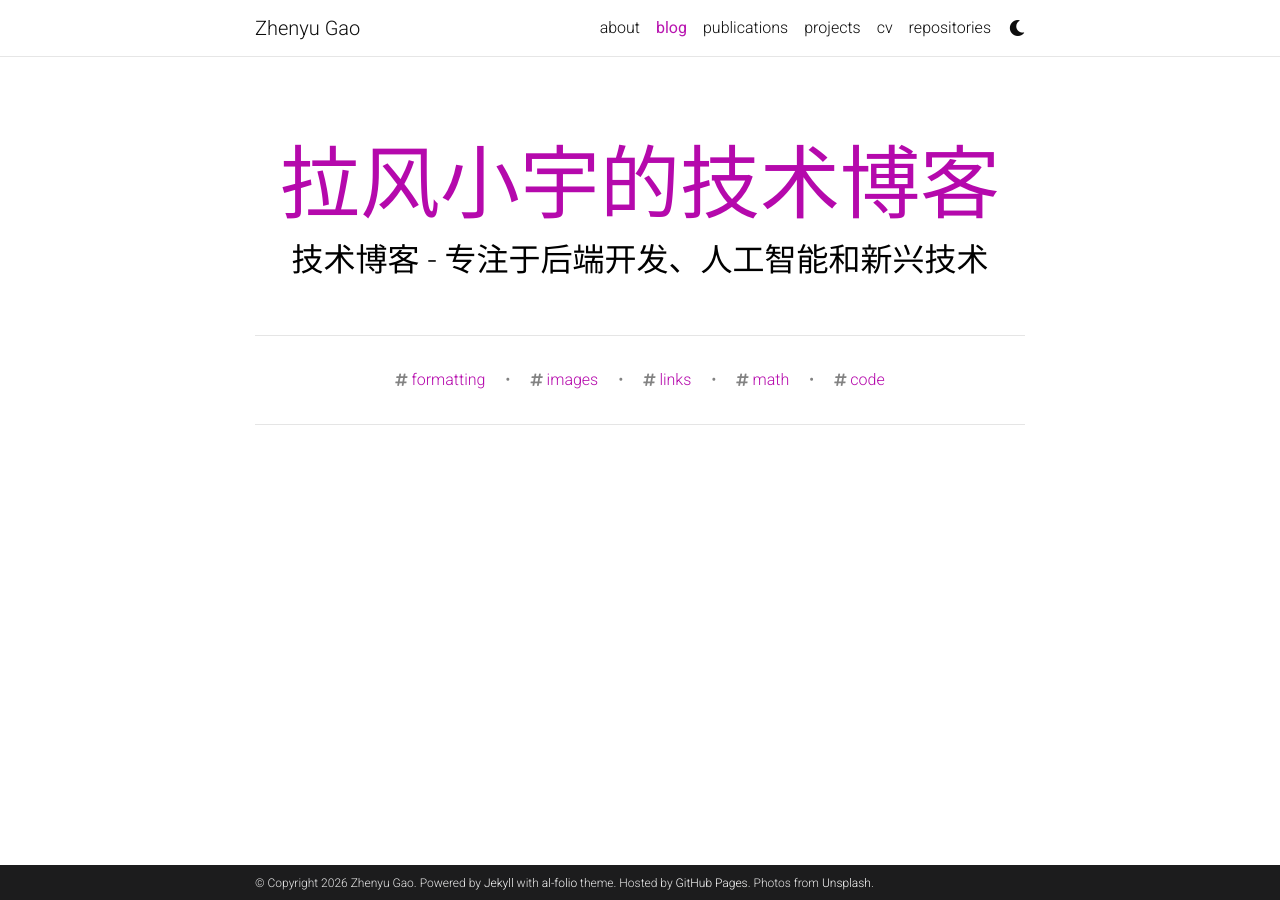
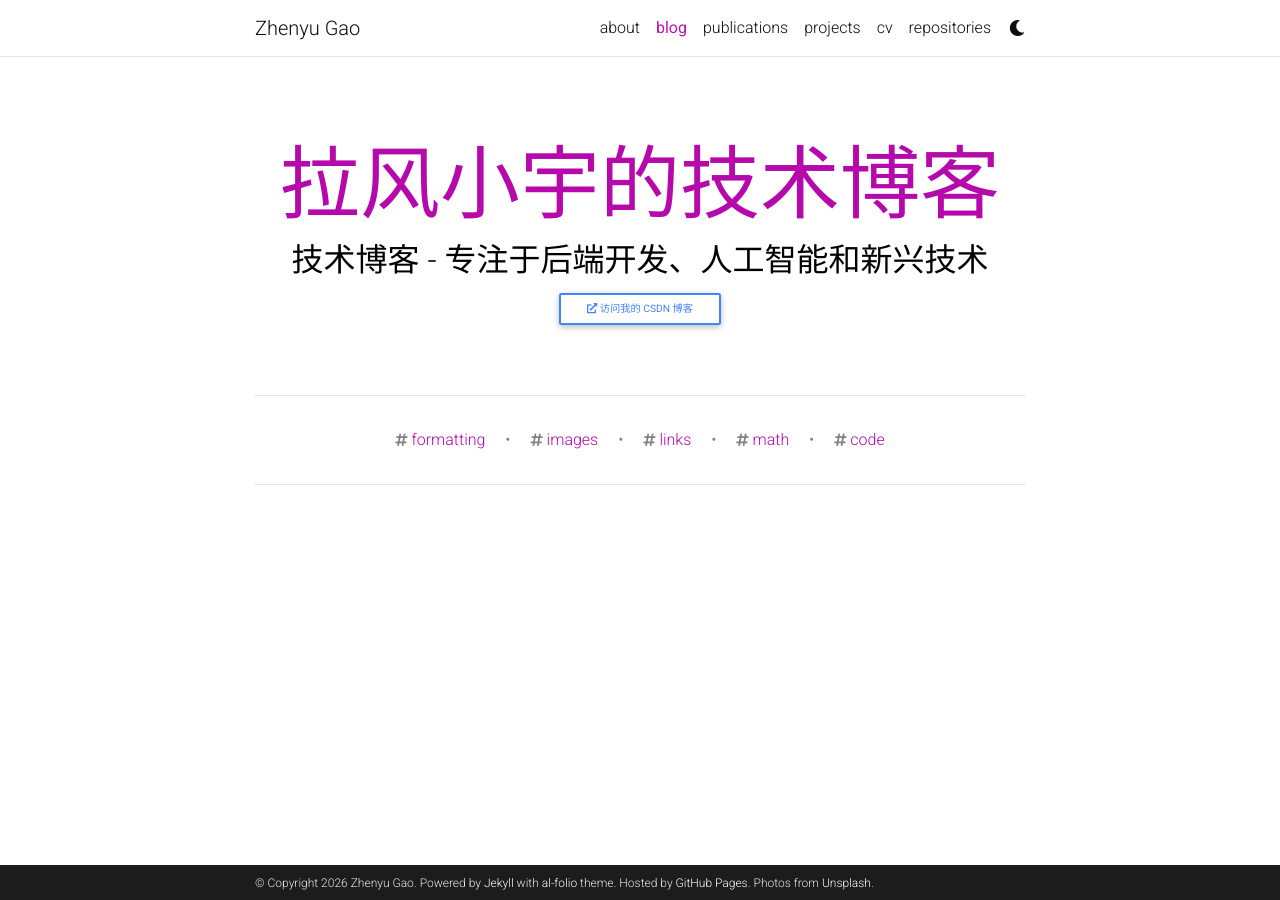
Before and after one commit to lafengxiaoyu/lafengxiaoyu.github.io, a Jekyll site: the page built from blog/index.html, in a window 1280 px wide. Built offline with Jekyll 4.4.1, drawn with Linux system fonts in a browser that asks for light colours; the list of posts is cut into pages by our own code; comment, search, counter and statistics services are not loaded; a style sheet for code colours, icons or effects is not loaded.

Commit message:
Disable RSS feed, add CSDN blog link to blog page instead

```diff
--- a/_config.yml
+++ b/_config.yml
@@ -159,9 +159,10 @@ disqus_shortname: al-folio # put your disqus shortname
 # External sources.
 # If you have blog posts published on medium.com or other external sources,
 # you can display them in your blog by adding a link to the RSS feed.
-external_sources:
-  - name: CSDN Blog
-    rss_url: https://blog.csdn.net/rss/lafengxiaoyu
+# Disabled - CSDN RSS feed causes build timeout
+# external_sources:
+#   - name: CSDN Blog
+#     rss_url: https://blog.csdn.net/rss/lafengxiaoyu
 
 # -----------------------------------------------------------------------------
 # Collections
--- a/blog/index.html
+++ b/blog/index.html
@@ -22,6 +22,11 @@ pagination:
   <div class="header-bar">
     <h1>{{ site.blog_name }}</h1>
     <h2>{{ site.blog_description }}</h2>
+    <p class="mt-2">
+      <a href="https://blog.csdn.net/lafengxiaoyu" target="_blank" rel="noopener noreferrer" class="btn btn-sm btn-outline-primary">
+        <i class="fas fa-external-link-alt"></i> 访问我的 CSDN 博客
+      </a>
+    </p>
   </div>
   {% endif %}
 
```
